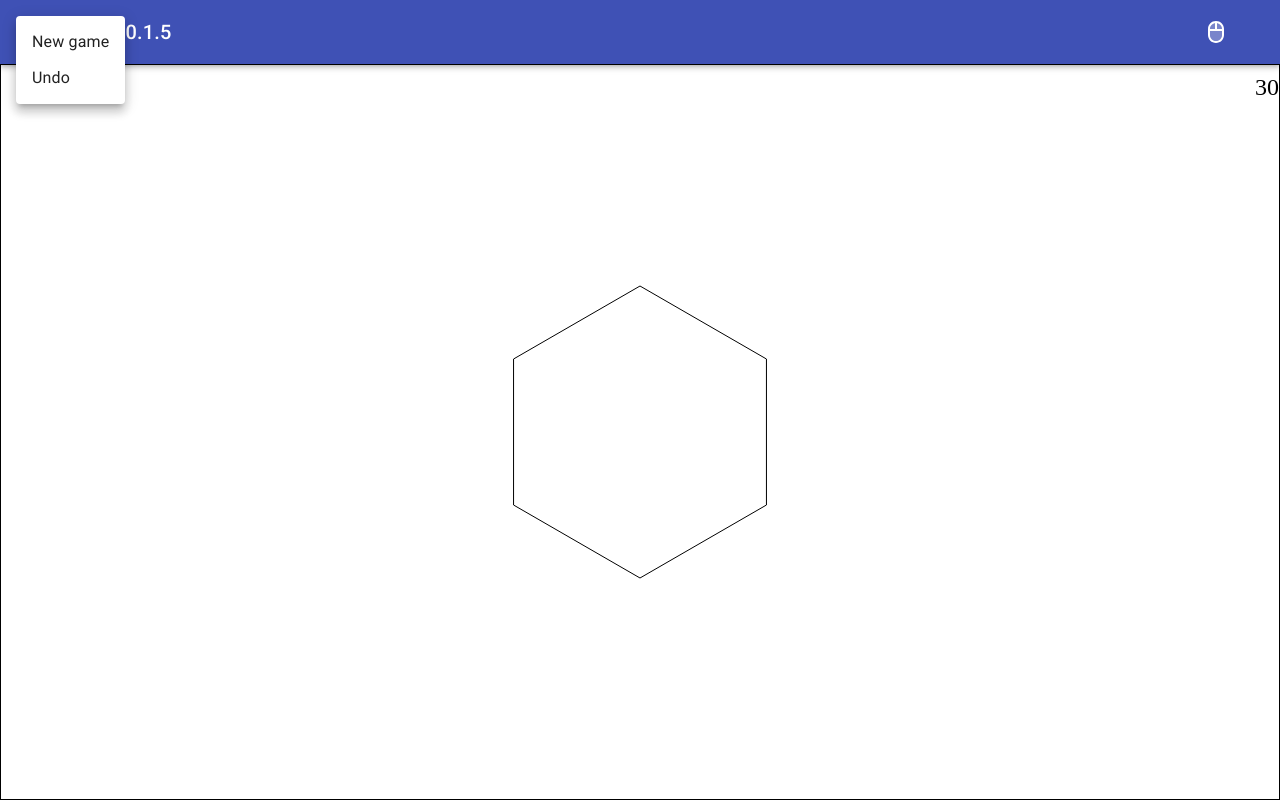
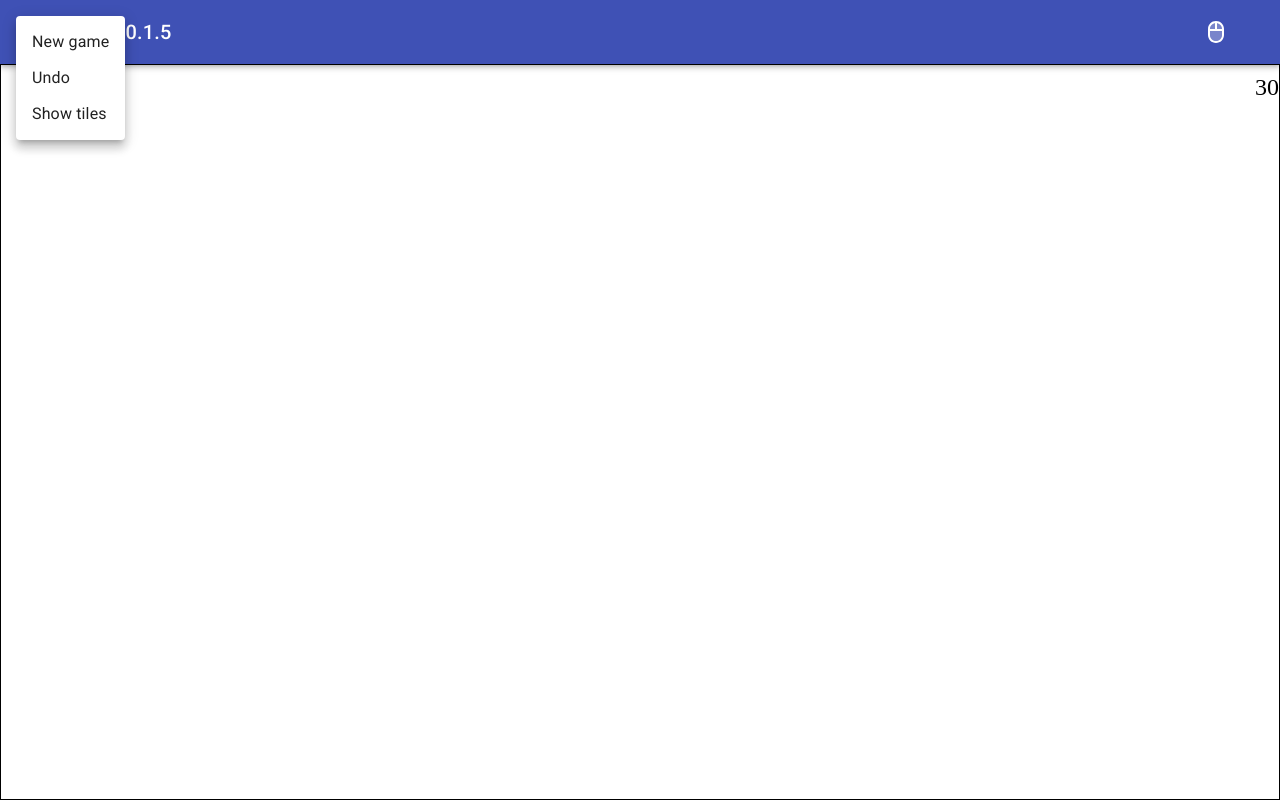
Before and after one commit to mdelarette/hex, a React (Create React App) app: page / in a window 1280 px wide. Both pictures are taken after a click on the button 36 px from the left and 32 px from the top of the page. Built offline with nearby package versions, Linux system fonts and the light colour scheme; a web font is replaced by a local one.

Commit message:
show tiles

```diff
--- a/src/App.tsx
+++ b/src/App.tsx
@@ -304,6 +304,40 @@ const handleNewGame = () => {
 }
 
 
+
+const handleShowTiles = () => {
+
+  const nbLines = 4;
+
+  let flattedDeck = deck.tiles.map(t => t.tile).flat();
+
+  const nbPerLine = Math.ceil(flattedDeck.length / nbLines);
+
+  let newPlayfield:Playfield = {tiles: []};
+
+
+  let q = 0;
+  let r = 0;
+  for(let i = 0; i < flattedDeck.length; i++)
+  {
+    let newTileWithCoordinates:TileWithCoordinates = {...flattedDeck[i], coordinates: {q:q, r:r}};
+
+    q = q+2;
+    if(((q+r/2)/2) % nbPerLine === 0)
+    {
+      r = r+2;
+      q = -r/2;
+    }
+
+    newPlayfield.tiles.push(newTileWithCoordinates);
+  }
+
+
+  setNextTile(null);
+  setPlayfield(newPlayfield);
+  setRemainingTiles([]);
+}
+
 useEffect(() => {
   var newMessages = new Map([
     [ "name", `${name} - ${version}` ],
@@ -506,6 +540,7 @@ const handleKeyUp = (event:React.KeyboardEvent<HTMLElement>) => {
               >
                 <MenuItem onClick={() => {handleCloseMenu(); handleNewGame();}}>New game</MenuItem>
                 <MenuItem onClick={() => {handleCloseMenu(); handleCtrlZ();}}>Undo</MenuItem>
+                <MenuItem onClick={() => {handleCloseMenu(); handleShowTiles();}}>Show tiles</MenuItem>
         </Menu>
 
 
--- a/src/components/TouchHelperCanvas.tsx
+++ b/src/components/TouchHelperCanvas.tsx
@@ -90,16 +90,11 @@ const TouchHelperCanvas: React.FC<{size:Dimension, playfield:Playfield, tileSize
             }
 
             // Display neighborhood
-
-            let c:HTMLCanvasElement|null = document.getElementById("touchHelper") as HTMLCanvasElement;
-            let ctx = c.getContext("2d");
-            if(ctx){
-
-                ctx.clearRect(0,0,size.width,size.height);
-                // context.fillStyle = "white";
-                // context.fillRect(0,0,width,height);
-
-                drawPlayFieldNeighborhood(ctx, playfieldNeighborhood, tileSize, nextTile, patterns );
+            if(context){
+                context.clearRect(0,0,size.width,size.height);
+                if(nextTile){
+                    drawPlayFieldNeighborhood(context, playfieldNeighborhood, tileSize, nextTile, patterns );
+                }
             }
         }
 
```
